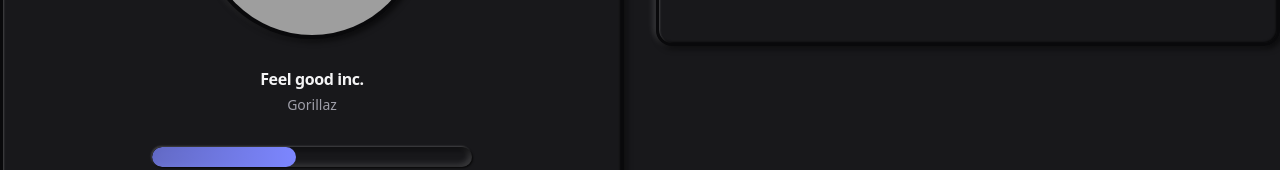
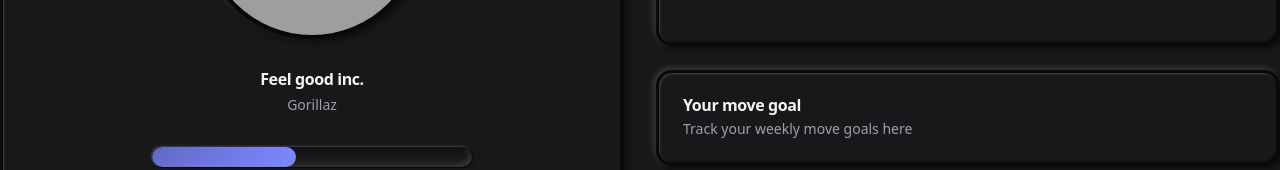
Before and after one commit to Annie-Huang/baseui-neomorphism2.0-component-library, a React (Vite) app: page / in a window 1280 px wide. Shown: the part 630-800 px from the top of the page. Built offline with nearby package versions, Linux system fonts and the light colour scheme; grey boxes are pictures that could not be loaded.

Commit message:
Create another <Card> section for 'move goal'

```diff
--- a/src/App.tsx
+++ b/src/App.tsx
@@ -135,7 +135,7 @@ function App() {
       </section>
 
       <section className='flex flex-col md:flex-row items-start max-w-7xl mx-auto gap-8 my-12'>
-        <div className='flex-1 space-y-6'>
+        <div className='flex-1 space-y-6 w-full'>
           <Card>
             <CardHeader>
               <CardTitle>Music Player</CardTitle>
@@ -293,6 +293,15 @@ function App() {
               </ResponsiveContainer>
             </CardContent>
           </Card>
+
+          <Card>
+            <CardHeader>
+              <CardTitle>Your move goal</CardTitle>
+              <CardDescription>
+                Track your weekly move goals here
+              </CardDescription>
+            </CardHeader>
+          </Card>
         </div>
       </section>
     </main>
```
